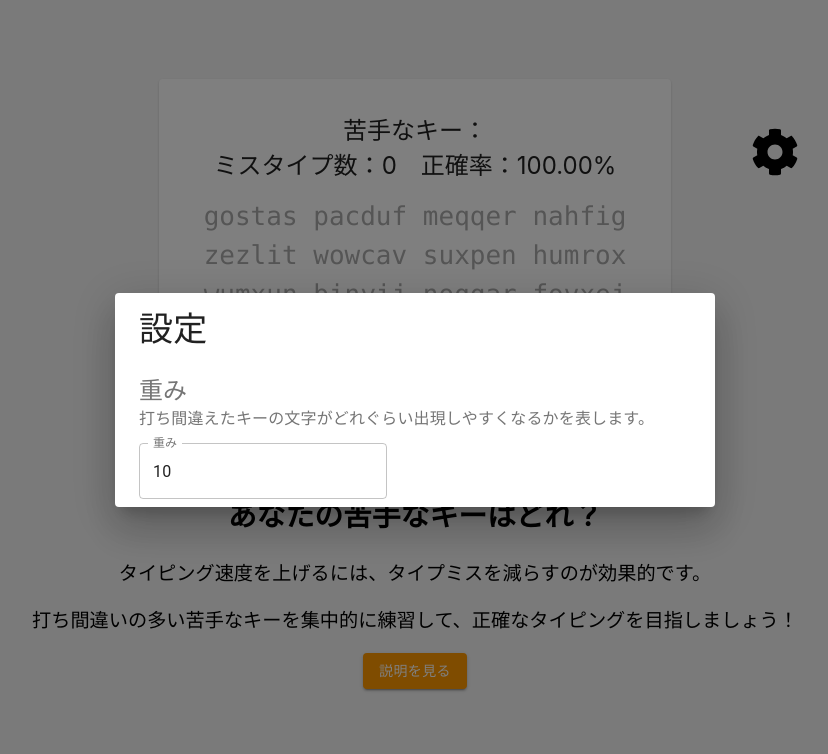
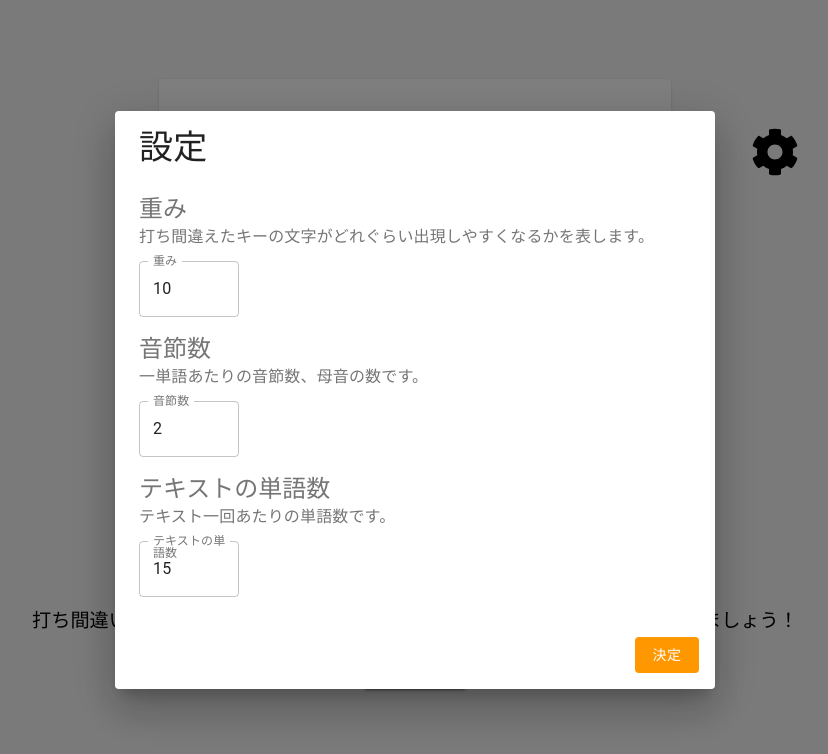
Before and after one commit to midorimici/Weaketype, a React (Create React App) app: page / in a window 1280 px wide. Both pictures are taken after a click on the picture 1000 px from the left and 152 px from the top of the page. Shown: the top 754 px of the page, without its empty margins (225-1053 px from the left). Built offline with nearby package versions, Linux system fonts and the light colour scheme.

Commit message:
add setting items

```diff
--- a/package.json
+++ b/package.json
@@ -14,6 +14,7 @@
     "react": "^16.13.1",
     "react-dom": "^16.13.1",
     "react-scripts": "3.4.1",
+    "recoil": "0.0.10",
     "typescript": "^3.7.5"
   },
   "scripts": {
--- a/src/App.tsx
+++ b/src/App.tsx
@@ -1,4 +1,5 @@
 import React, { useState } from 'react';
+import { RecoilRoot } from 'recoil';
 
 // components
 import Settings from './components/Settings';
@@ -12,6 +13,7 @@ export default () => {
 	const [elev, setElev] = useState<boolean>(false);
 
 	return (
+		<RecoilRoot>
 			<div
 				id='App'
 				onClick={() =>
@@ -22,5 +24,6 @@ export default () => {
 				<TextCard elev={elev ? 8 : 1} />
 				<Description />
 			</div>
+		</RecoilRoot>
 	);
 };
--- /dev/null
+++ b/src/atoms/SettingsAtoms.tsx
@@ -0,0 +1,31 @@
+import { atom } from 'recoil';
+
+export const weightState = atom<number>({
+	key: 'weight',
+	default: 10,
+});
+
+export const syllableNumberState = atom<number>({
+	key: 'syllableNumber',
+	default: 2,
+});
+
+export const textLengthState = atom<number>({
+	key: 'textLength',
+	default: 15,
+});
+
+export const containCapitalsState = atom<boolean>({
+	key: 'containCapitals',
+	default: false,
+});
+
+export const containConsonantDigraphsState = atom<boolean>({
+	key: 'containConsonantDigraphs',
+	default: false,
+});
+
+export const containRVowelsState = atom<boolean>({
+	key: 'containRVowels',
+	default: false,
+});
--- /dev/null
+++ b/src/components/SettingItem.tsx
@@ -0,0 +1,45 @@
+import React from 'react';
+
+// MUI
+import DialogContentText from '@material-ui/core/DialogContentText';
+import Typography from '@material-ui/core/Typography';
+import TextField from '@material-ui/core/TextField';
+
+type Props = {
+	title: string;
+	description: string;
+	className: string;
+	value: number;
+	inputProps: { step: number; min: number; max: number };
+	setFunc: (valOrUpdater: number) => void;
+};
+
+export default ({
+	title,
+	description,
+	className,
+	value,
+	inputProps,
+	setFunc,
+}: Props) => {
+	return (
+		<>
+			<DialogContentText>
+				<Typography variant='h5'>{title}</Typography>
+				<Typography variant='body1'>{description}</Typography>
+			</DialogContentText>
+			<TextField
+				className={className}
+				label={title}
+				type='number'
+				variant='outlined'
+				color='secondary'
+				value={value}
+				inputProps={inputProps}
+				onChange={(e: React.ChangeEvent<HTMLInputElement>) =>
+					setFunc(Number(e.target.value))
+				}
+			/>
+		</>
+	);
+};
--- a/src/components/Settings.tsx
+++ b/src/components/Settings.tsx
@@ -1,15 +1,63 @@
 import React, { useState } from 'react';
+import { useRecoilState } from 'recoil';
+
+// MUI
+import {
+	createMuiTheme,
+	ThemeProvider,
+	makeStyles,
+	Theme,
+	createStyles,
+} from '@material-ui/core/styles';
+import { orange } from '@material-ui/core/colors';
 import Dialog from '@material-ui/core/Dialog';
 import DialogTitle from '@material-ui/core/DialogTitle';
 import DialogContent from '@material-ui/core/DialogContent';
 import DialogContentText from '@material-ui/core/DialogContentText';
+import DialogActions from '@material-ui/core/DialogActions';
 import Typography from '@material-ui/core/Typography';
 import TextField from '@material-ui/core/TextField';
 
+// components
+import MyButton from './MyButton';
+import SettingItem from './SettingItem';
+import {
+	weightState,
+	syllableNumberState,
+	textLengthState,
+	containCapitalsState,
+	containConsonantDigraphsState,
+	containRVowelsState,
+} from '../atoms/SettingsAtoms';
+
 import logo from '../cog-solid.svg';
 
+const theme = createMuiTheme({
+	palette: {
+		secondary: orange,
+	},
+});
+
+const useStyles = makeStyles((theme: Theme) =>
+	createStyles({
+		textField: {
+			marginBottom: '1rem',
+		},
+		button: {
+			padding: '1rem',
+		},
+	})
+);
+
 export default () => {
+	const classes = useStyles();
+
 	const [open, setOpen] = useState<boolean>(false);
+	const [weight, setWeight] = useRecoilState(weightState);
+	const [syllableNumber, setSyllableNumber] = useRecoilState(
+		syllableNumberState
+	);
+	const [textLength, setTextLength] = useRecoilState(textLengthState);
 
 	return (
 		<>
@@ -21,24 +69,60 @@ export default () => {
 				height='48'
 				alt='setting'
 			/>
-			<Dialog open={open} onClose={() => setOpen(false)} fullWidth>
+			<Dialog
+				open={open}
+				onClose={() => setOpen(false)}
+				fullWidth
+				disableBackdropClick
+			>
 				<DialogTitle>
 					<Typography variant='h4'>設定</Typography>
 				</DialogTitle>
-				<DialogContent>
-					<DialogContentText>
-						<Typography variant='h5'>重み</Typography>
-						<Typography variant='body1'>
-							打ち間違えたキーの文字がどれぐらい出現しやすくなるかを表します。
-						</Typography>
-					</DialogContentText>
-					<TextField
-						label='重み'
-						type='number'
-						variant='outlined'
-						defaultValue={10}
-					/>
-				</DialogContent>
+				<ThemeProvider theme={theme}>
+					<DialogContent>
+						<SettingItem
+							title='重み'
+							description='打ち間違えたキーの文字がどれぐらい出現しやすくなるかを表します。'
+							className={classes.textField}
+							value={weight}
+							inputProps={{
+								step: 1,
+								min: 0,
+								max: 50,
+							}}
+							setFunc={setWeight}
+						/>
+						<SettingItem
+							title='音節数'
+							description='一単語あたりの音節数、母音の数です。'
+							className={classes.textField}
+							value={syllableNumber}
+							inputProps={{
+								step: 1,
+								min: 1,
+								max: 12,
+							}}
+							setFunc={setSyllableNumber}
+						/>
+						<SettingItem
+							title='テキストの単語数'
+							description='テキスト一回あたりの単語数です。'
+							className={classes.textField}
+							value={textLength}
+							inputProps={{
+								step: 1,
+								min: 1,
+								max: 16,
+							}}
+							setFunc={setTextLength}
+						/>
+					</DialogContent>
+				</ThemeProvider>
+				<DialogActions className={classes.button}>
+					<MyButton id='close-settings' onClick={() => setOpen(false)}>
+						決定
+					</MyButton>
+				</DialogActions>
 			</Dialog>
 		</>
 	);
--- a/src/components/TextCard.tsx
+++ b/src/components/TextCard.tsx
@@ -1,4 +1,6 @@
 import React, { useState } from 'react';
+import { useRecoilValue } from 'recoil';
+
 import { makeStyles, createStyles, Theme } from '@material-ui/core/styles';
 import Box from '@material-ui/core/Box';
 import Card from '@material-ui/core/Card';
@@ -6,6 +8,12 @@ import Card from '@material-ui/core/Card';
 // components
 import MyButton from './MyButton';
 import Info from './Info';
+
+import {
+	weightState,
+	syllableNumberState,
+	textLengthState,
+} from '../atoms/SettingsAtoms';
 
 const useStyles = makeStyles((theme: Theme) =>
 	createStyles({
@@ -37,15 +45,29 @@ const choose = (choice: string): string =>
 	choice.charAt(Math.floor(Math.random() * choice.length));
 
 const syllable = (v: string, c: string): string =>
-	choose(c) + choose(v) + choose(c) + choose(c) + choose(v) + choose(c);
+	choose(c) + choose(v) + choose(c);
+
+const word = (v: string, c: string, sylNum: number): string => {
+	let wordTmp: string = '';
+	for (let i: number = 0; i < sylNum; i++) {
+		wordTmp += syllable(v, c);
+	}
+	return wordTmp;
+};
 
 export default ({ elev }: { elev: number }) => {
 	const classes = useStyles();
 
+	const weight: number = useRecoilValue(weightState);
+	const syllableNumber: number = useRecoilValue(syllableNumberState);
+	const textLength: number = useRecoilValue(textLengthState);
+
 	const [vowels, setVowels] = useState<string>('aeiou');
 	const [consonants, setConsonants] = useState<string>('bcdfghjklmnpqrstvwxyz');
 	const [text, setText] = useState<string>(
-		[...Array(15)].map(() => syllable(vowels, consonants)).join(' ')
+		[...Array(textLength)]
+			.map(() => word(vowels, consonants, syllableNumber))
+			.join(' ')
 	);
 	const [typing, setTyping] = useState<boolean>(false);
 	const [position, setPosition] = useState<number>(0);
@@ -84,9 +106,9 @@ export default ({ elev }: { elev: number }) => {
 					let typoedLetter: string = text[position];
 
 					if (~vowels.indexOf(typoedLetter)) {
-						setVowels(vowels + typoedLetter.repeat(10));
+						setVowels(vowels + typoedLetter.repeat(weight));
 					} else if (~consonants.indexOf(typoedLetter)) {
-						setConsonants(consonants + typoedLetter.repeat(10));
+						setConsonants(consonants + typoedLetter.repeat(weight));
 					}
 
 					setTypo([...typo, position]);
@@ -108,7 +130,11 @@ export default ({ elev }: { elev: number }) => {
 			i.className = 'waiting-letters';
 		}
 		textSpans[0].className = 'current-letter';
-		setText([...Array(15)].map(() => syllable(vowels, consonants)).join(' '));
+		setText(
+			[...Array(textLength)]
+				.map(() => word(vowels, consonants, syllableNumber))
+				.join(' ')
+		);
 		setPosition(0);
 		setTypo(new Array(0));
 	};
```
Also changed, not shown: 1 other file (tests, documents, lock files or other folders). Lines whose indentation alone changed are shown as unchanged.
